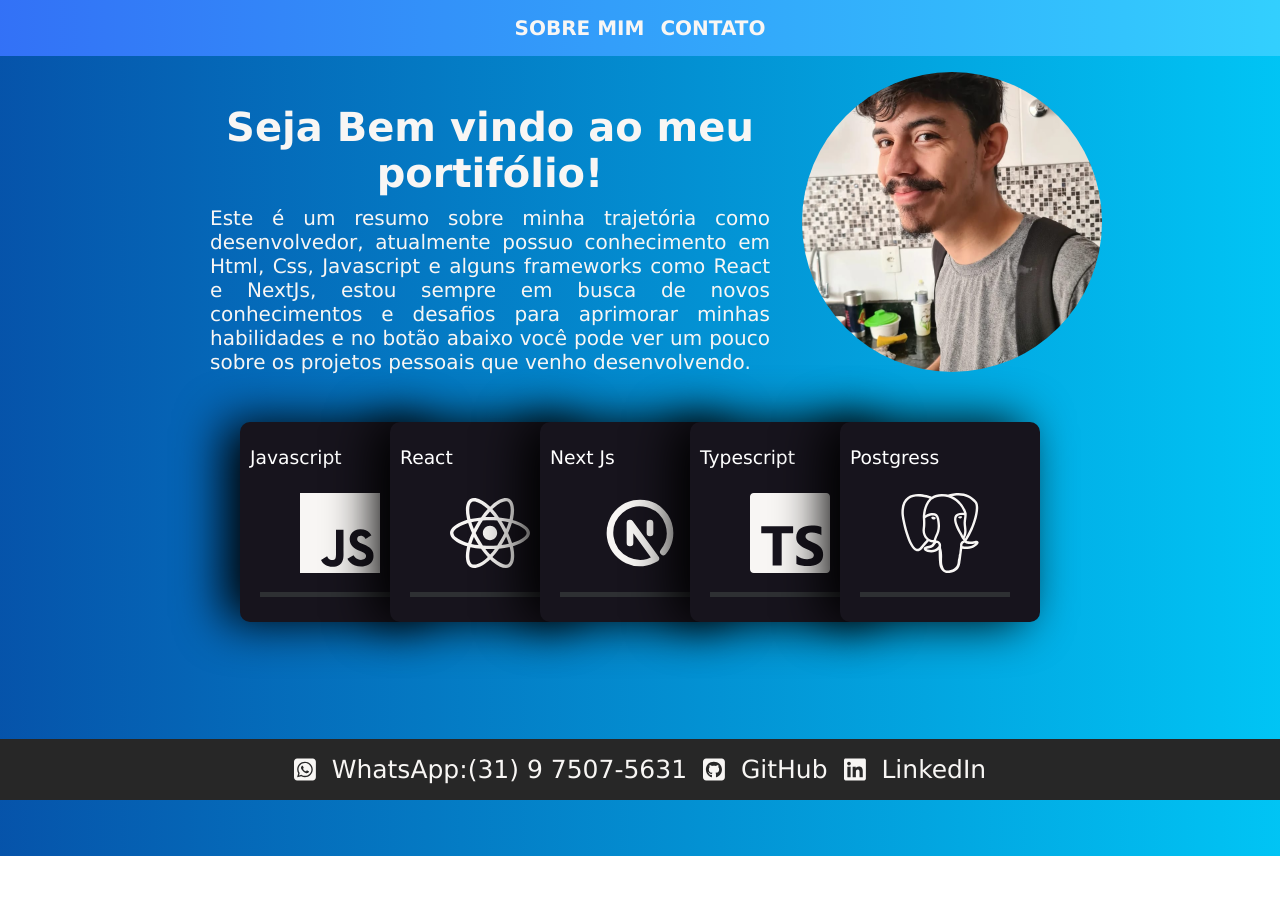
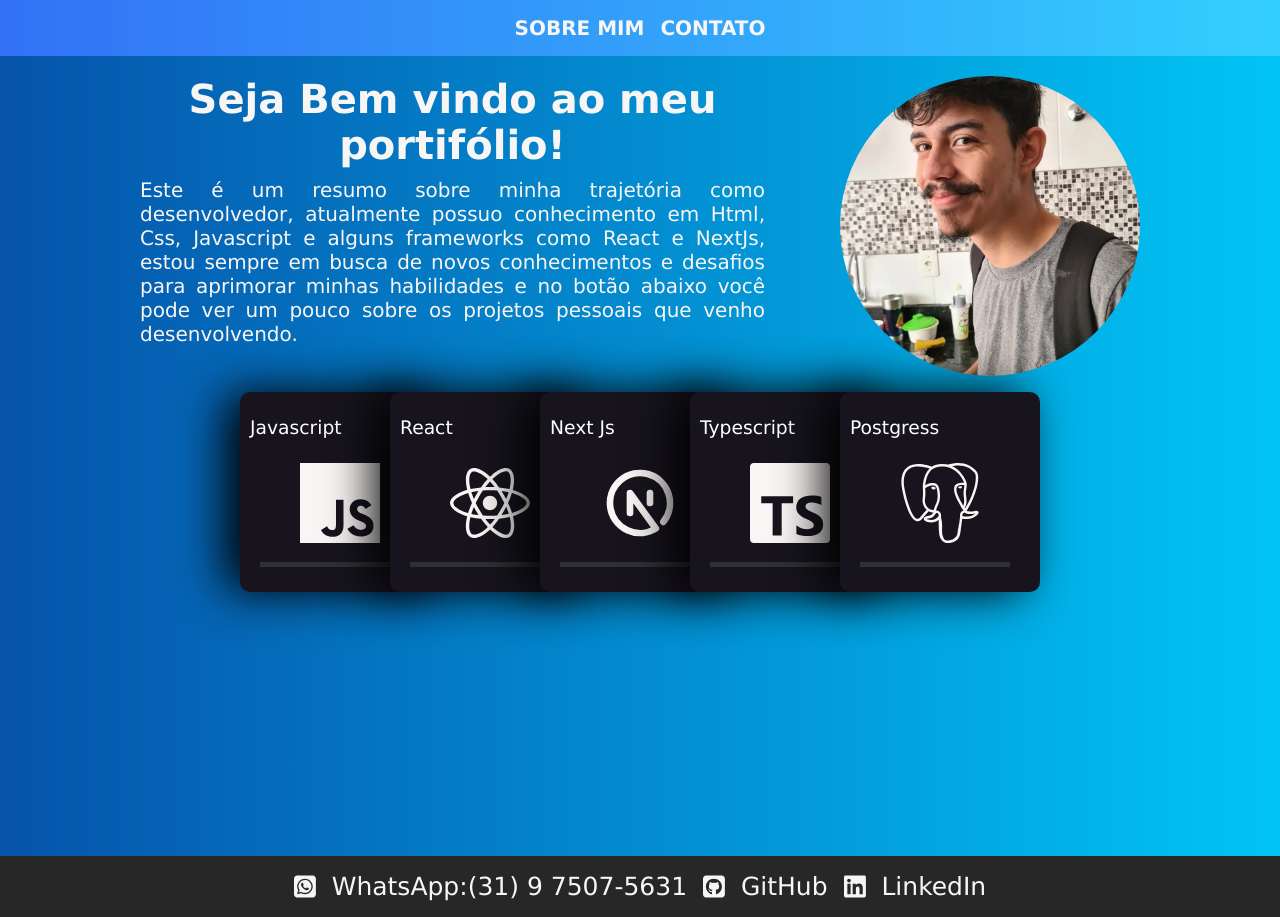
Before and after one commit to GabrielFFSantos/portifolio, a Next.js app: page / in a window 1280 px wide. Before the commit the page ends 856 px from the top, so only its background shows below. Built offline with nearby package versions, Linux system fonts and the light colour scheme.

Commit message:
footer fix

```diff
--- a/styles/Home.module.css
+++ b/styles/Home.module.css
@@ -80,7 +80,7 @@
 	width: 50%;
 	text-align: justify;
 	font-size: 20px;
-	padding: 2rem;
+	padding-right: 15px;
 }
 
 .presentationbox {
@@ -89,7 +89,8 @@
 	width: 100%;
 	justify-content: center;
 	align-content: center;
-	padding: 1rem;
+	padding-top: 20px;
+	gap: 60px;
 }
 
 .projectsbutton {
@@ -108,6 +109,8 @@
 	display: flex;
 	align-items: center;
 	justify-content: center;
+	padding-bottom: 2rem;
+	padding-top: 1rem;
 }
 
 .container {
@@ -234,7 +237,7 @@
 	gap: 1rem;
 	font-size: 25px;
 	bottom: 0;
-	position: absolute;
+	position: relative;
 }
 
 .footera {
```
